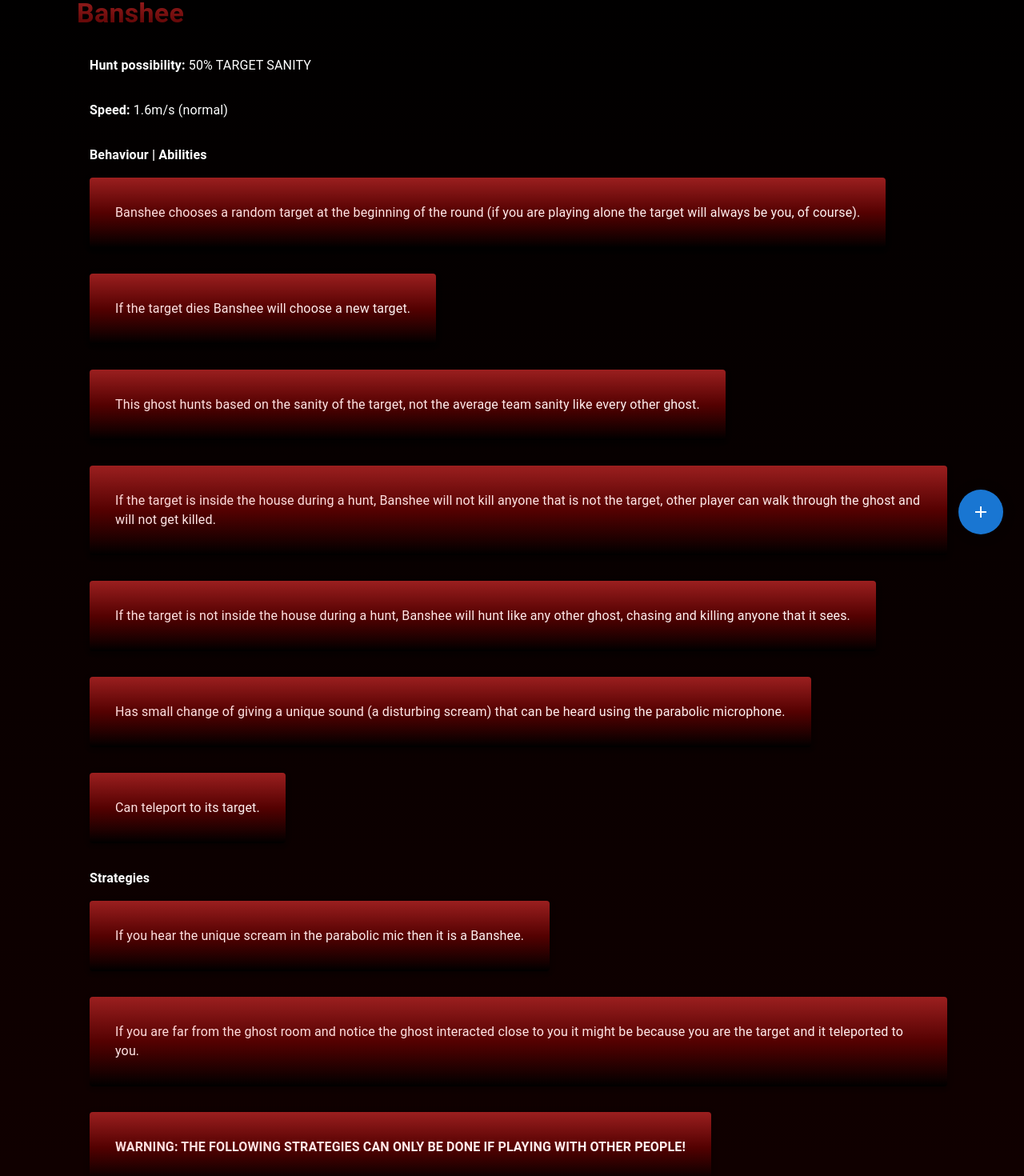
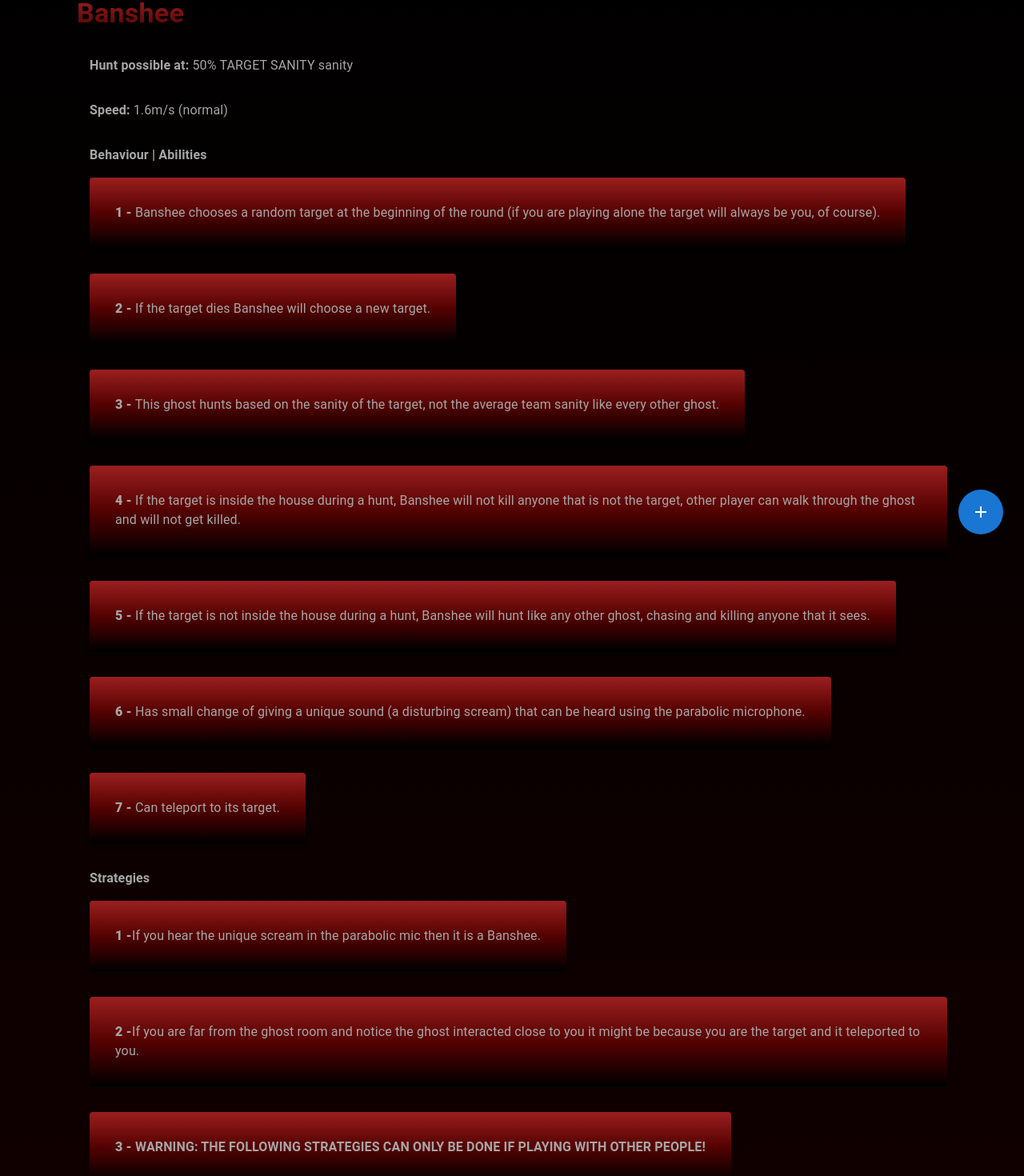
Before and after one commit to julio-nt/phasmophobia-project, a Next.js app: page /ghosts/Banshee in a window 1280 px wide. Shown: the part 100-1570 px from the top of the page at 80% size. Built offline with nearby package versions, Linux system fonts and the light colour scheme.

Commit message:
added more ghosts changed layout a bit

```diff
--- a/src/components/ghostInfo/GhostInfo.styles.tsx
+++ b/src/components/ghostInfo/GhostInfo.styles.tsx
@@ -20,7 +20,7 @@ const title = styled(Typography)(({ theme }) => ({
 
 const sectionTitles = styled(Typography)(({ theme }) => ({
 	paddingTop: '2rem',
-	color: 'white',
+	color: '#a6a6a6',
 	variant: 'h2',
 }));
 
@@ -40,9 +40,10 @@ const card = styled(Paper)(({ theme }) => ({
 }));
 
 const cardText = styled(Typography)(({ theme }) => ({
-	background: 'linear-gradient(to right bottom, #ffd4d4, #ffffff)',
-	backgroundClip: 'text',
-	WebkitTextFillColor: 'transparent',
+	// background: 'linear-gradient(to right bottom, #ffd4d4, #666666)',
+	// backgroundClip: 'text',
+	// WebkitTextFillColor: 'transparent',
+	color: '#a6a6a6',
 }));
 
 export { mainSection, title, sectionTitles, cardBox, card, cardText };
--- a/src/components/ghostInfo/GhostInfo.tsx
+++ b/src/components/ghostInfo/GhostInfo.tsx
@@ -47,7 +47,7 @@ export default function GhostInfo(props: any) {
 					}}
 				>
 					<Layout.sectionTitles id='hunt'>
-						<b>Hunt possibility:</b> {currentGhost?.hunt}
+						<b>Hunt possible at:</b> {currentGhost?.hunt} sanity
 					</Layout.sectionTitles>
 					<Layout.sectionTitles id='speed'>
 						<b>Speed:</b> {currentGhost?.speed}
@@ -56,10 +56,24 @@ export default function GhostInfo(props: any) {
 						<b>Behaviour | Abilities</b>
 					</Layout.sectionTitles>
 					<Layout.cardBox>
-						{currentGhost?.behaviour.map(item => {
+						{currentGhost?.behaviour.map((item, i) => {
 							return (
 								<Layout.card elevation={3}>
-									<Layout.cardText>{item}</Layout.cardText>
+									{item.includes('WARNING') ? (
+										<Layout.cardText>
+											<span style={{ fontWeight: '900' }}>
+												{i + 1} -
+											</span>
+											<b> {item}</b>
+										</Layout.cardText>
+									) : (
+										<Layout.cardText>
+											<span style={{ fontWeight: '900' }}>
+												{i + 1} -
+											</span>{' '}
+											{item}
+										</Layout.cardText>
+									)}
 								</Layout.card>
 							);
 						})}
@@ -68,15 +82,21 @@ export default function GhostInfo(props: any) {
 						<b>Strategies</b>
 					</Layout.sectionTitles>
 					<Layout.cardBox>
-						{currentGhost?.strategies.map(item => {
+						{currentGhost?.strategies.map((item, i) => {
 							return (
 								<Layout.card elevation={3}>
 									{item.includes('WARNING') ? (
 										<Layout.cardText>
-											<b>{item}</b>
+											<span style={{ fontWeight: '900' }}>
+												{i + 1} -
+											</span>
+											<b> {item}</b>
 										</Layout.cardText>
 									) : (
 										<Layout.cardText>
+											<span style={{ fontWeight: '900' }}>
+												{i + 1} -
+											</span>
 											{item}
 										</Layout.cardText>
 									)}
@@ -99,7 +119,11 @@ export default function GhostInfo(props: any) {
 				<Backdrop open={open} />
 				<SpeedDial
 					ariaLabel='SpeedDial tooltip example'
-					sx={{ position: 'fixed', bottom: 16, right: 16 }}
+					sx={{
+						position: 'fixed',
+						bottom: 16,
+						right: 16,
+					}}
 					icon={<SpeedDialIcon />}
 					onClose={handleClose}
 					onOpen={handleOpen}
--- a/src/components/ghostInfo/data.tsx
+++ b/src/components/ghostInfo/data.tsx
@@ -13,10 +13,10 @@ const ghostInfo: IghostInfo[] = [
 		hunt: '50% (normal)',
 		speed: '1.6m/s (normal)',
 		behaviour: [
-			"Spirits can't hunt for 180 seconds after being smudged, while most ghost can hunt after 90 seconds.",
+			"Spirits can't hunt for 3 minutes after being smudged, while all other ghosts (except Demon) can't hunt for 1:30 minutes.",
 		],
 		strategies: [
-			'Lower your sanity enough so the ghost will hunt frequently, then use a smudge stick on the ghost (it can be during a hunt or not, but be sure the ghost was smudged), and check if it will take more than 3 minutes to hunt, you can also use a timer to be sure (for what I know the timer starts exactly when the ghost was smudged).',
+			'Lower your sanity enough so the ghost will hunt frequently, then use a smudge stick on the ghost (it can be during a hunt or not, but be sure the ghost was hit with the smudge), check if it will take less than 3 minutes to hunt, you can also use a timer to be sure (for what I know the timer starts exactly when the ghost was smudged, but if it was during a hunt, some say it is when the hunt ends).',
 		],
 		evidence: ['EMF 5', 'Spirit Box', 'Writing'],
 	},
@@ -240,11 +240,55 @@ const ghostInfo: IghostInfo[] = [
 		speed: '1.6m/s (normal)',
 		behaviour: [
 			'Cannot perform a long roam, but can still roam.',
+			"Cannot change ghost room (unsure if it's impossible or unlikely)",
 			'Only shows D.O.T.S on camera.',
 			'Always has D.O.T.S on Nightmare or Insane mode.',
 		],
-		strategies: ['If you only D.O.T.S on camera, it might be a Goryo.'],
+		strategies: [
+			'If you only see D.O.T.S on camera, it might be a Goryo.',
+			'WARNING: D.O.T.S is one of the most anoying evindences to get, so be patience.',
+			"Goryo won't change ghost room and won't roam too often, it also won't roam too far from its ghost room",
+		],
 		evidence: ['EMF 5', 'Fingerprints', '*D.O.T.S'],
+	},
+	{
+		name: 'Myling',
+		hunt: '50% (normal)',
+		speed: '1.6m/s (normal)',
+		behaviour: [
+			'More likely to make noises on the Parabolic Microphone.',
+			'During a hunt it is really quiet',
+		],
+		strategies: [
+			'Listen closely to the sound the ghost makes during the hunt (footsteps and voice), it will be lower than other ghosts.',
+			'Another way to tell is by dropping a flashligh turned on in your hiding spot and pay attention if you can only hear the footsteps when the flashligh is flashing. With other ghosts you will be able to hear the footsteps first.',
+		],
+		evidence: ['EMF 5', 'Fingerprints', 'Writing'],
+	},
+	{
+		name: 'Onryo',
+		hunt: '50% (normal)',
+		speed: '1.6m/s (normal)',
+		behaviour: [
+			"WARNING: Onryo is the most polemic ghost because of its confusing abilities, there's been many discussions about how it actually works, so I'll share what I know, but please remember that some of it might not be 100% correct. I'll put a warning on those cases.",
+			'More likely to blow out candles.',
+			"Candles work just like a crucifix for Onryo, but with a range of 5 meters instead of 3, so Onryon can't hunt close to a candle, it will blow it instead.",
+			'After 3 candles have been blown out, each consecutive blown out candle has a 50% chance to start a hunt regardeless of the average sanity.',
+			"WARNING: It's been said that the above ability works like this: Onryo has a candle counter, when it blows 3 candles it has 100% chance of hunting, and then the counter resets and repeats (I don't confirm that because I was never able to test it, but a lot of people told me they tested it and it indeed works like that).",
+			'When it uses its ability to hunt after a blown candle it is not actually immediatly after blowing it, it takes around 4 seconds to hunt.',
+			"Onryo can hunt at any% sanity if it uses its ability to hunt after blowing candles, it's actually pretty common for Onryo to hunt as soon as you open the door on Sunny Meadows if the ghost room is on the chapel because it can blow the candles that are spawned there.",
+			'Each dead player increases the chance of hunting after blowing out candles by 25%, that means if 2 players are dead the chance of a hunt is 100% after a blown out candle.',
+			"WARNING: It's been said that after a player dies it decreases the timer to hunt after a blown candle, so if at first it was 4 seconds, it will be 3 after one player dies.",
+			"It's been said that Onryo is the only ghost that can blow more than 1 candles at the same time.",
+			'It happened to me a lot that if I never let the candles on the ghost room goes out, it will roam to another room and attempt hunting from there.',
+		],
+		strategies: [
+			'WARNING: In addition to being confusing in the abilities, the strategies are also a little complicated.',
+			"WARNING: This is really important regarding Onryo tests: Since Onryo uses candles as crucifixes, if there's more than 1 candle nearby it may be hard to notice its abilities.",
+			"The most common strategy is to set up a candle on top of a crucifix, it is impossible for the Onryo to burn the crucifix if there is a lit candle on top of it, so if it uses the crucifix and the candle is lit, it's 100% not an Onryo.",
+			"Check if the ghost is more likely to hunt (or attempt a hunt) after blowing candles, BUT remember that Onryo takes a few seconds to attempt hunt after blowing the candle, so don't instantly light it after being blown.",
+		],
+		evidence: ['Spirit Box', 'Orbs', 'Freezing'],
 	},
 ];
 
```
